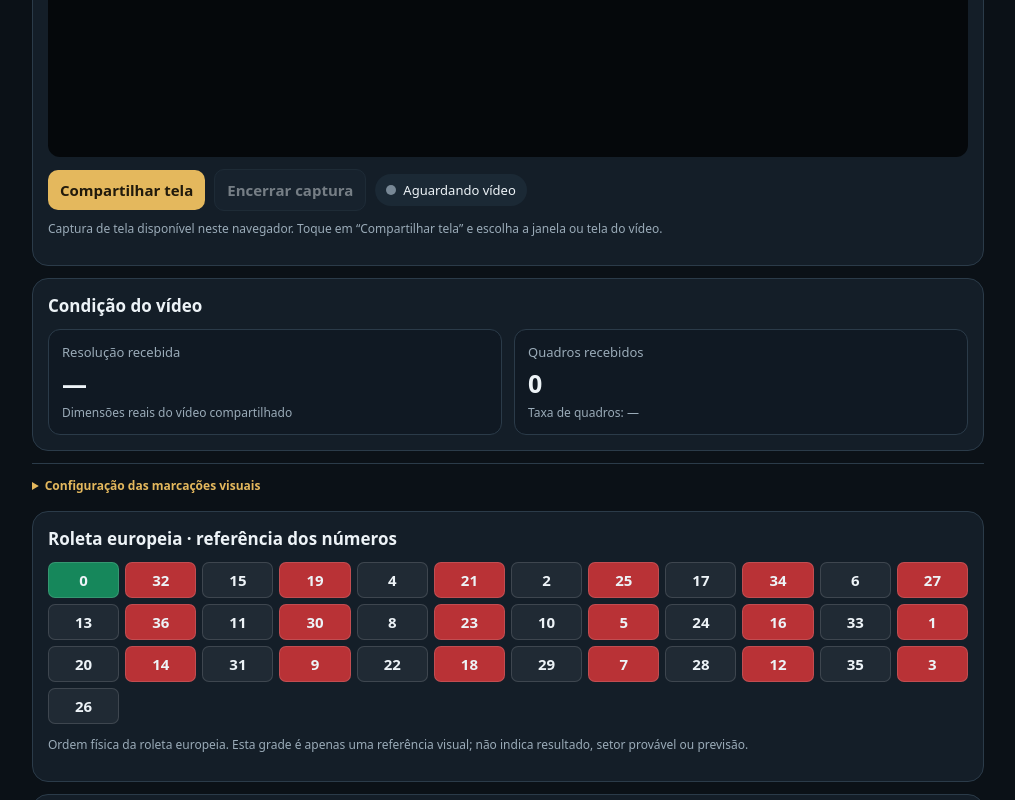
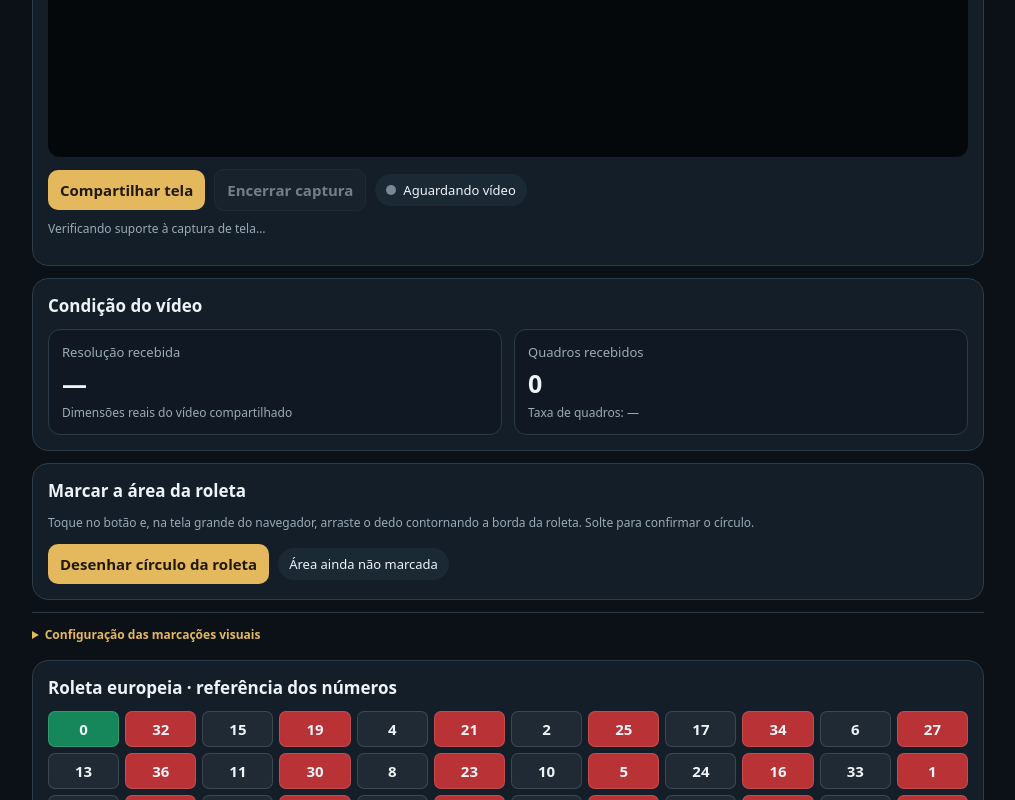
Before and after one commit to andreccardosso/roleta.-, a plain HTML site: page y-roulette/index.html in a window 1280 px wide. Shown: the part 474-1274 px from the top of the page, without its empty margins (132-1147 px from the left). Drawn offline with Linux system fonts and the light colour scheme.

Commit message:
Add circular roulette area calibration control

```diff
--- a/y-roulette/index.html
+++ b/y-roulette/index.html
@@ -51,7 +51,7 @@ video{display:block;width:100%;max-height:520px;object-fit:contain;background:#0
 details.setup{margin-top:8px;border-top:1px solid var(--line);padding-top:8px}
 details.setup summary{cursor:pointer;color:var(--accent);font-weight:700;font-size:12px;padding:5px 0}
 @media(min-width:621px){.numberBoard{grid-template-columns:repeat(12,minmax(0,1fr))}}
-.markActive{border-color:var(--accent);box-shadow:0 0 0 2px #e4b85d33}
+.markActive{border-color:var(--accent);box-shadow:0 0 0 2px #e4b85d33}\n#wheelAreaPanel .status{max-width:100%;white-space:normal}\n.native-embedded #wheelAreaPanel{padding:6px;margin:4px 0}\n.native-embedded #wheelAreaPanel h2{font-size:12px;margin-bottom:4px}\n.native-embedded #wheelAreaPanel .hint{font-size:9px;margin:3px 0}\n.native-embedded #wheelAreaPanel button{font-size:10px;padding:6px 7px}
 
 /* Layout compacto quando o analisador roda na metade inferior do APK */
 .native-embedded main{padding:4px 6px 8px}
@@ -105,6 +105,12 @@ details.setup summary{cursor:pointer;color:var(--accent);font-weight:700;font-si
 </section>
 
 
+
+<section class="panel" id="wheelAreaPanel">
+ <h2>Marcar a área da roleta</h2>
+ <p class="hint">Toque no botão e, na tela grande do navegador, arraste o dedo contornando a borda da roleta. Solte para confirmar o círculo.</p>
+ <div class="row"><button class="primary" id="markWheelArea">Desenhar círculo da roleta</button><span class="status" id="wheelAreaStatus">Área ainda não marcada</span></div>
+</section>
 <details class="setup"><summary>Configuração das marcações visuais</summary>
 <section class="panel" id="visualCalibration">
  <h2>Calibração visual inicial</h2>
@@ -172,7 +178,7 @@ function activeSource(){return nativeCaptureActive ? nativeScreenImage : screenV
 function sourceWidth(){return nativeCaptureActive ? nativeScreenImage.naturalWidth : screenVideo.videoWidth;}
 function sourceHeight(){return nativeCaptureActive ? nativeScreenImage.naturalHeight : screenVideo.videoHeight;}
 
-let markingMode = null;
+let wheelArea = null;\nlet markingMode = null;
 const marks = {center:null, ball:null, wheel:null};
 function displayMark(key){
  const el = $(key+'Mark'), point=marks[key];
@@ -239,7 +245,7 @@ nativeScreenImage.addEventListener('click',handleVideoMarkClick);
 $('markCenter').addEventListener('click',()=>chooseMark('center'));
 $('markBall').addEventListener('click',()=>chooseMark('ball'));
 $('markWheel').addEventListener('click',()=>chooseMark('wheel'));
-$('clearMarks').addEventListener('click',clearMarks);
+$('clearMarks').addEventListener('click',clearMarks);\n$('markWheelArea').addEventListener('click',()=>{\n if(window.AndroidCapture&&typeof window.AndroidCapture.setCircleMark==='function'){window.AndroidCapture.setCircleMark();$('wheelAreaStatus').textContent='Agora contorne a roleta na tela grande e solte o dedo.';}\n else $('wheelAreaStatus').textContent='A marcação circular está disponível no APK Android.';\n});
 
 let captureStream = null;
 let frameCallbackId = null;
@@ -489,7 +495,7 @@ function startTracking(){
 $('startTracking').addEventListener('click',startTracking);
 $('stopTracking').addEventListener('click',stopTracking);
 
-window.onBrowserMark=function(mode,x,y){
+window.onBrowserCircle=function(cx,cy,rx,ry){\n wheelArea={cx,cy,rx,ry};\n $('wheelAreaStatus').textContent='Círculo registrado · centro '+(cx*100).toFixed(1)+'% / '+(cy*100).toFixed(1)+'%';\n try{localStorage.setItem('roulette-wheel-area-v1',JSON.stringify(wheelArea));}catch(e){}\n};\ntry{const savedArea=JSON.parse(localStorage.getItem('roulette-wheel-area-v1')||'null');if(savedArea&&['cx','cy','rx','ry'].every(k=>Number.isFinite(savedArea[k]))){wheelArea=savedArea;$('wheelAreaStatus').textContent='Círculo salvo · centro '+(wheelArea.cx*100).toFixed(1)+'% / '+(wheelArea.cy*100).toFixed(1)+'%';}}catch(e){}\nwindow.onBrowserMark=function(mode,x,y){
  if(!marks.hasOwnProperty(mode))return;
  marks[mode]={x:Math.max(0,Math.min(1,x)),y:Math.max(0,Math.min(1,y))};
  displayMark(mode);saveMarks();
```
